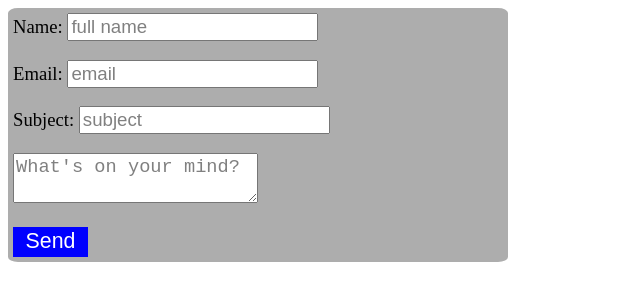
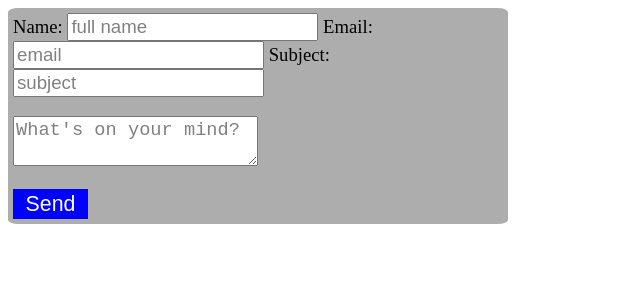
Before and after one commit to emileewentland/cs318, a plain HTML site: page lab19/contact.html in a window 1280 px wide. Shown: the whole page, without its empty margins (0-640 px from the left). Drawn offline with Linux system fonts and the light colour scheme.

Commit message:
ya part two

```diff
--- a/lab19/contact.html
+++ b/lab19/contact.html
@@ -7,8 +7,8 @@
     <body>
         <form action="https://formspree.io/wentlaet7882@uwec.edu" method="POST" name="contact">
             <label>Name: <input class="value" type="text" name="name" value="full name"></label>
-            <label><p>Email: <input class="value" type="text" name="email" value="email"></p></label>
-            <label><p>Subject: <input class="value" type="text" name="subject" value="subject"</p></label>
+            <label>Email: <input class="value" type="text" name="email" value="email"></label>
+            <label>Subject:<input class="value" type="text" name="subject" value="subject"</label>
             <p><textarea class="value" name="What's on your mind?">What's on your mind?</textarea></p>
             <input id="submit" type="submit" value="Send">
         </form>
```
Also changed, not shown: lab19/icecream.html (+1 -1 lines).
